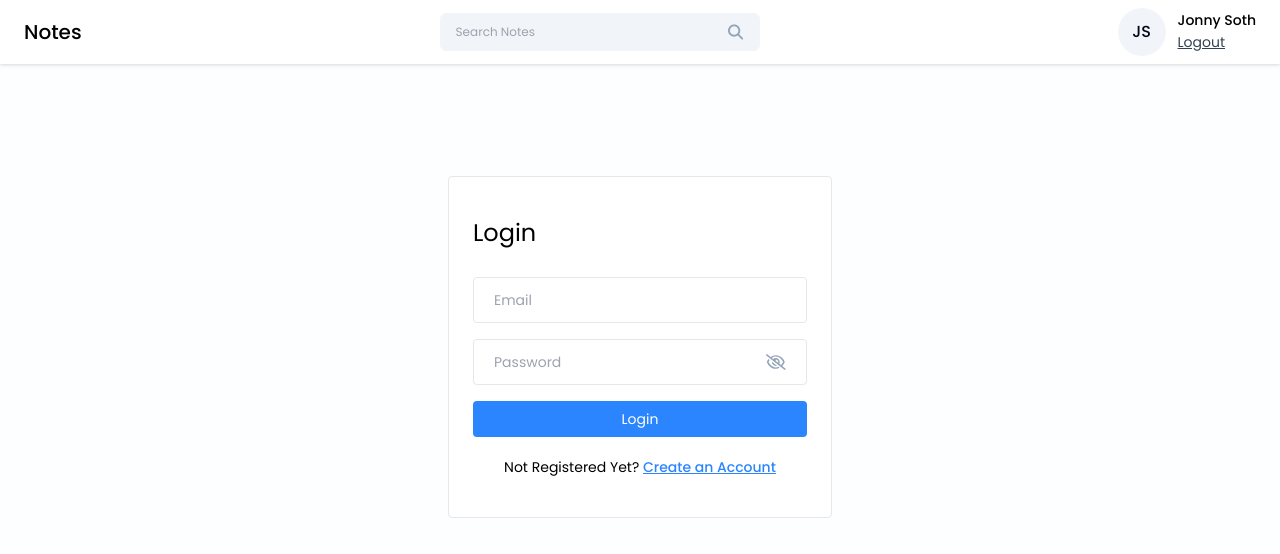
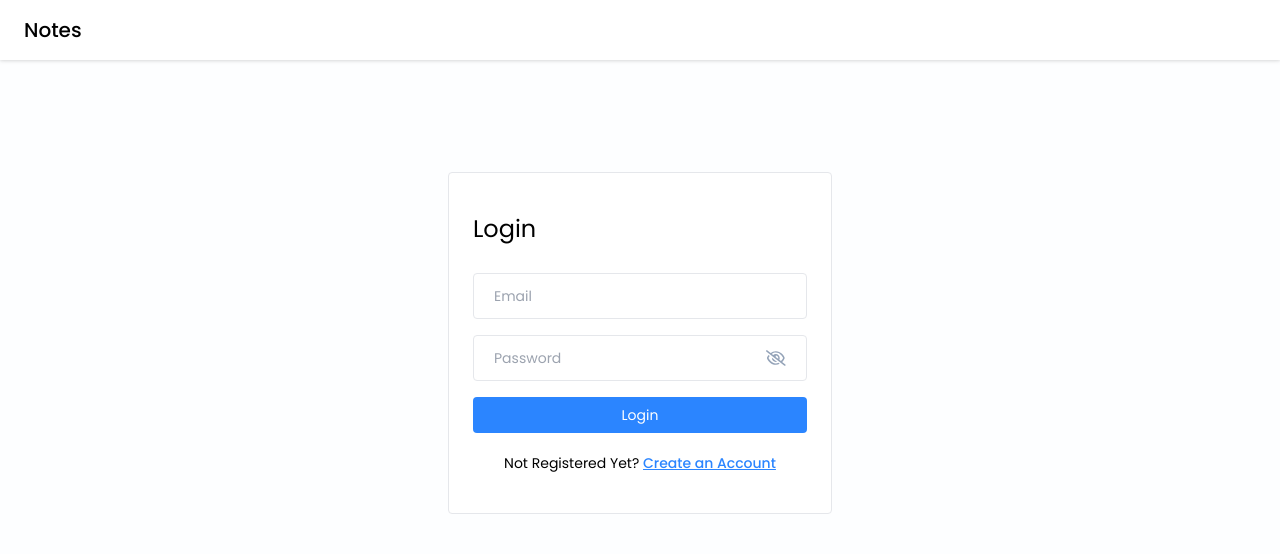
Before and after one commit to janysoth/ReactProjects, a React (Vite) app in the folder notes-app/frontend/notes-app/: page /login in a window 1280 px wide. Shown: the top 554 px of the page. Built offline with nearby package versions, Linux system fonts and the light colour scheme.

Commit message:
Finish implementing login function in the frontend.

```diff
--- a/notes-app/frontend/notes-app/src/components/NavBar.jsx
+++ b/notes-app/frontend/notes-app/src/components/NavBar.jsx
@@ -1,14 +1,17 @@
+import PropTypes from "prop-types";
 import { useState } from "react";
 import { useNavigate } from "react-router-dom";
+
 import ProfileInfo from "./ProfileInfo";
 import SearchBar from "./SearchBar";
 
-const NavBar = () => {
+const NavBar = ({ userInfo }) => {
 
   const [searchQuery, setSearchQuery] = useState("");
   const navigate = useNavigate();
 
   const onLogout = () => {
+    localStorage.clear();
     navigate("/login");
   };
 
@@ -24,20 +27,26 @@ const NavBar = () => {
     <div className="bg-white flex items-center justify-between px-6 py-2 drop-shadow">
       <h2 className="text-xl font-medium text-black py-2">Notes</h2>
 
-      <SearchBar
+      {userInfo && <SearchBar
         value={searchQuery}
         onChange={({ target }) => {
           setSearchQuery(target.value);
         }}
         handleSearch={handleSearch}
         onClearSearch={onClearSearch}
-      />
+      />}
 
-      <ProfileInfo
+      {userInfo && <ProfileInfo
+        userInfo={userInfo}
         onLogout={onLogout}
-      />
+      />}
     </div>
   );
 };
 
+// Define PropTypes
+NavBar.propTypes = {
+  userInfo: PropTypes.object
+};
+
 export default NavBar;
--- a/notes-app/frontend/notes-app/src/components/NoteCard.jsx
+++ b/notes-app/frontend/notes-app/src/components/NoteCard.jsx
@@ -58,7 +58,7 @@ NoteCard.propTypes = {
   title: PropTypes.string,
   date: PropTypes.string,
   content: PropTypes.string,
-  tags: PropTypes.array,
+  tags: PropTypes.arrayOf(PropTypes.string),
   isPinned: PropTypes.bool,
   onEdit: PropTypes.func,
   onDelete: PropTypes.func,
--- a/notes-app/frontend/notes-app/src/components/ProfileInfo.jsx
+++ b/notes-app/frontend/notes-app/src/components/ProfileInfo.jsx
@@ -2,15 +2,15 @@ import PropTypes from "prop-types";
 
 import { getInitials } from "../utils/helper";
 
-const ProfileInfo = ({ onLogout }) => {
+const ProfileInfo = ({ userInfo, onLogout }) => {
   return (
     <div className="flex items-center gap-3">
       <div className="w-12 h-12 flex items-center justify-center rounded-full text-slate-950 font-medium bg-slate-100">
-        {getInitials("Jonny Soth")}
+        {getInitials(userInfo?.fullName)}
       </div>
 
       <div className="">
-        <p className="text-sm font-medium">Jonny Soth</p>
+        <p className="text-sm font-medium">{userInfo?.fullName}</p>
         <button className="text-sm text-slate-700 underline" onClick={onLogout}>
           Logout
         </button>
@@ -22,6 +22,7 @@ const ProfileInfo = ({ onLogout }) => {
 // Define prop types
 ProfileInfo.propTypes = {
   onLogout: PropTypes.func,
+  userInfo: PropTypes.object,
 };
 
 export default ProfileInfo;
--- a/notes-app/frontend/notes-app/src/pages/Home.jsx
+++ b/notes-app/frontend/notes-app/src/pages/Home.jsx
@@ -1,9 +1,11 @@
-import { useState } from "react";
+import { useEffect, useState } from "react";
 import { MdAdd } from "react-icons/md";
 import Modal from "react-modal";
 
+import { useNavigate } from "react-router-dom";
 import NavBar from "../components/NavBar";
 import NoteCard from "../components/NoteCard";
+import axiosInstance from "../utils/axiosInstance";
 import AddEditNotes from "./AddEditNotes";
 
 const Home = () => {
@@ -14,9 +16,37 @@ const Home = () => {
     data: null,
   });
 
+  const [userInfo, setUserInfo] = useState(null);
+
+  const navigate = useNavigate();
+
+  // Get User Info
+  const getUserInfo = async () => {
+    try {
+      const response = await axiosInstance.get("/get-user");
+      if (response.data && response.data.user)
+        setUserInfo(response.data.user);
+      else
+        console.error("Unexpected response structure:", response.data);
+
+    } catch (error) {
+      if (error.response?.status === 401) {
+        localStorage.clear();
+        navigate("/login");
+      } else {
+        console.error("Failed to fetch user info:", error);
+      }
+    }
+  };
+
+  useEffect(() => {
+    getUserInfo();
+    return () => { };
+  }, []);
+
   return (
     <>
-      <NavBar />
+      <NavBar userInfo={userInfo} />
 
       <div className="container mx-auto">
         <div className="grid grid-cols-3 gap-4 mt-8">
--- a/notes-app/frontend/notes-app/src/pages/SignUp.jsx
+++ b/notes-app/frontend/notes-app/src/pages/SignUp.jsx
@@ -1,11 +1,14 @@
 import { useState } from "react";
-import { Link } from "react-router-dom";
+import { Link, useNavigate } from "react-router-dom";
 
 import NavBar from "../components/NavBar";
 import PasswordInput from "../components/PasswordInput";
+import axiosInstance from "../utils/axiosInstance";
 import { validateEmail } from "../utils/helper";
 
 const SignUp = () => {
+
+  const navigate = useNavigate();
 
   const [name, setName] = useState("");
   const [email, setEmail] = useState("");
@@ -33,6 +36,7 @@ const SignUp = () => {
     setError("");
 
     // SignUp API Call
+
   };
 
   return (
```
